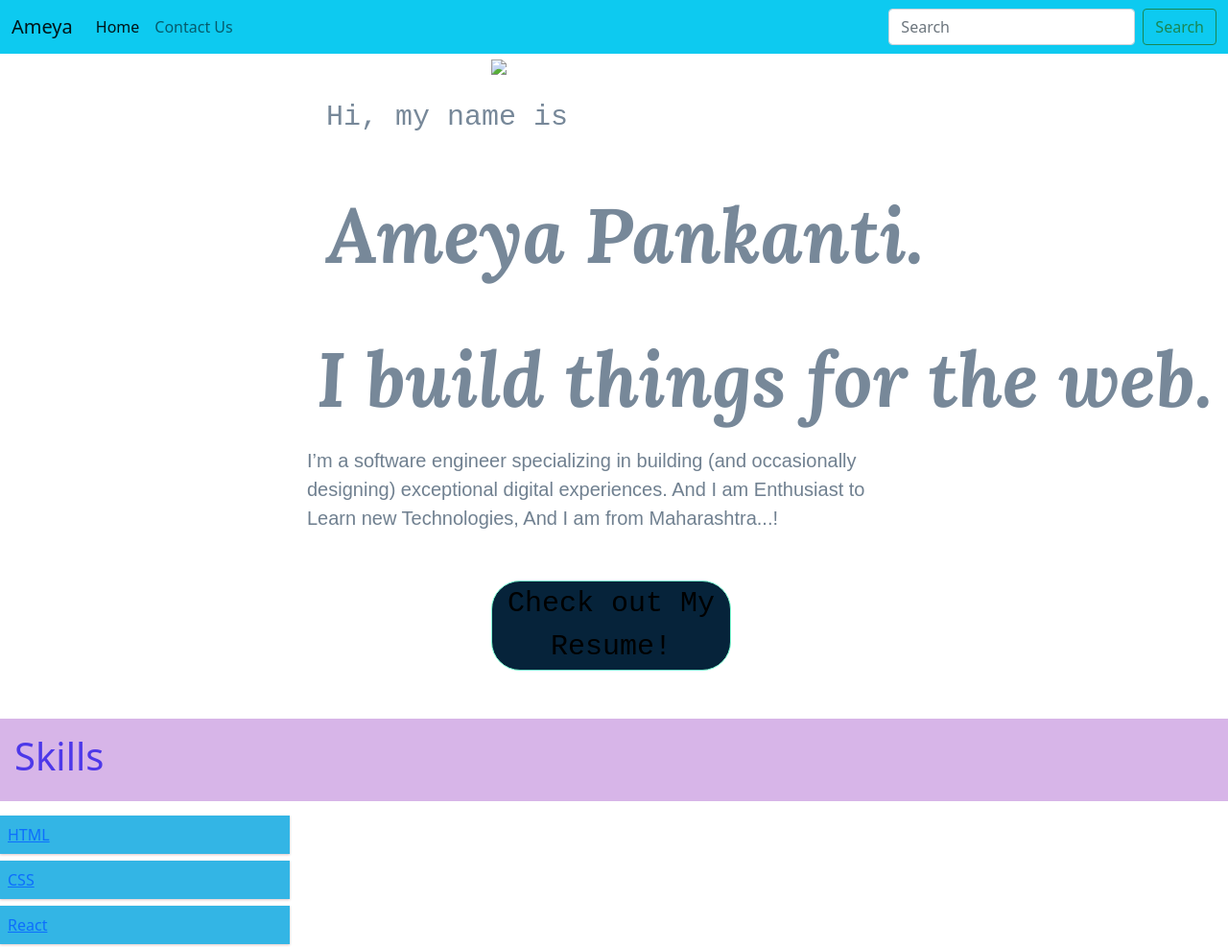
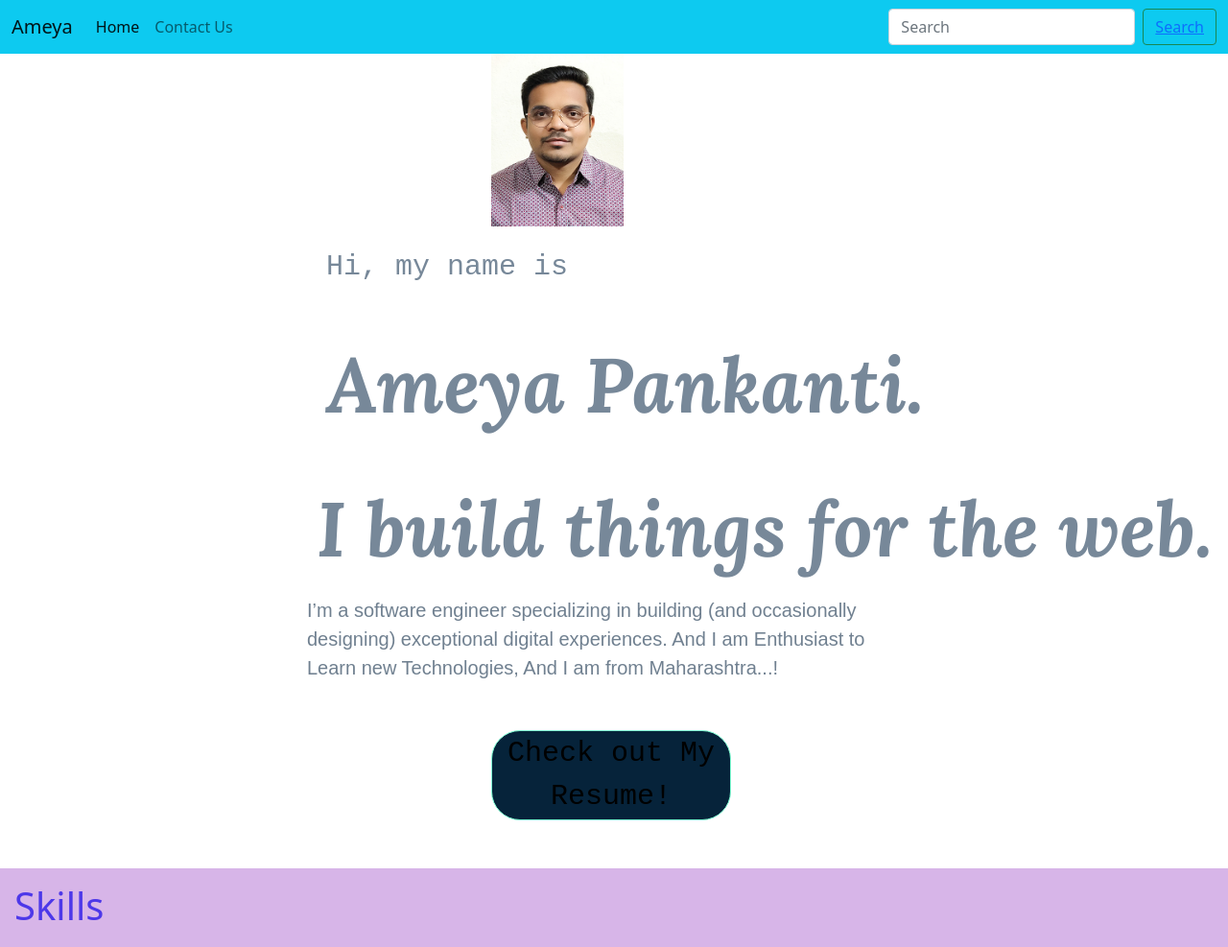
Before and after one commit to acciojob/portfolio-page-AmeyPank, a website: page index.html in a window 1280 px wide. Shown: the top 987 px of the page at 96% size. Drawn offline with nearby package versions, Linux system fonts and the light colour scheme; a web font is replaced by a local one.

Commit message:
Image Added

```diff
--- a/Style1.css
+++ b/Style1.css
@@ -166,3 +166,6 @@
 				width: 100%;
 			}
 		}
+.row a{
+	text-decoration: none;
+}
--- a/index.html
+++ b/index.html
@@ -40,17 +40,20 @@
 				</ul>
 				<form class="d-flex">
 					<input class="form-control me-2" type="search" placeholder="Search" aria-label="Search">
-					<button class="btn btn-outline-success" type="submit">Search</button>
+					<button class="btn btn-outline-success" type="submit"><a href="https://www.google.com/ ">Search</a> </button>
 				</form>
 			</div>
 		</div>
 	</nav>
 	</div>
-	<div class="image"><img src="img/Ameya-1 46-Passport.png" width="25%"></div>
+	<div class="image"><img src="img/Ameya.png" width="18%"></div>
+
 	<div class="main">
+
 		<div class="infocontainer">
 			<div class="devInfo">
 				<div class="hello">Hi, my name is</div>
+
 				<div class="name">Ameya Pankanti.</div>
 				<div class="about">I build things for the web.</div>
 				<div class="moreabout"> I’m a software engineer specializing in building (and occasionally designing)
@@ -60,7 +63,7 @@
 				</div>
 				<div class="buttons">
 
-					<a href="/CV-Amey Sudhir Pankanti.pdf"><button>Check out My Resume!</button></a>
+					<a href="/CV-Amey Sudhir Pankanti.pdf" ><button>Check out My Resume!</button></a>
 					<!-- <a href="https://www.linkedin.com/in/amey-pankanti-260898189/"><button>Contact Me</button></a> -->
 
 				</div>
@@ -79,7 +82,7 @@
 	<div class="row">
 		<div class="col-3 col-s-3 menu">
 			<ul>
-				<li><a href="#">HTML</a> </li>
+				<li> <a href="#" >HTML</a> </li>
 				<li> <a href="#">CSS</a> </li>
 				<li> <a href="#">React</a> </li>
 				<li> <a href="#">Bootstrap</a> </li>
```
